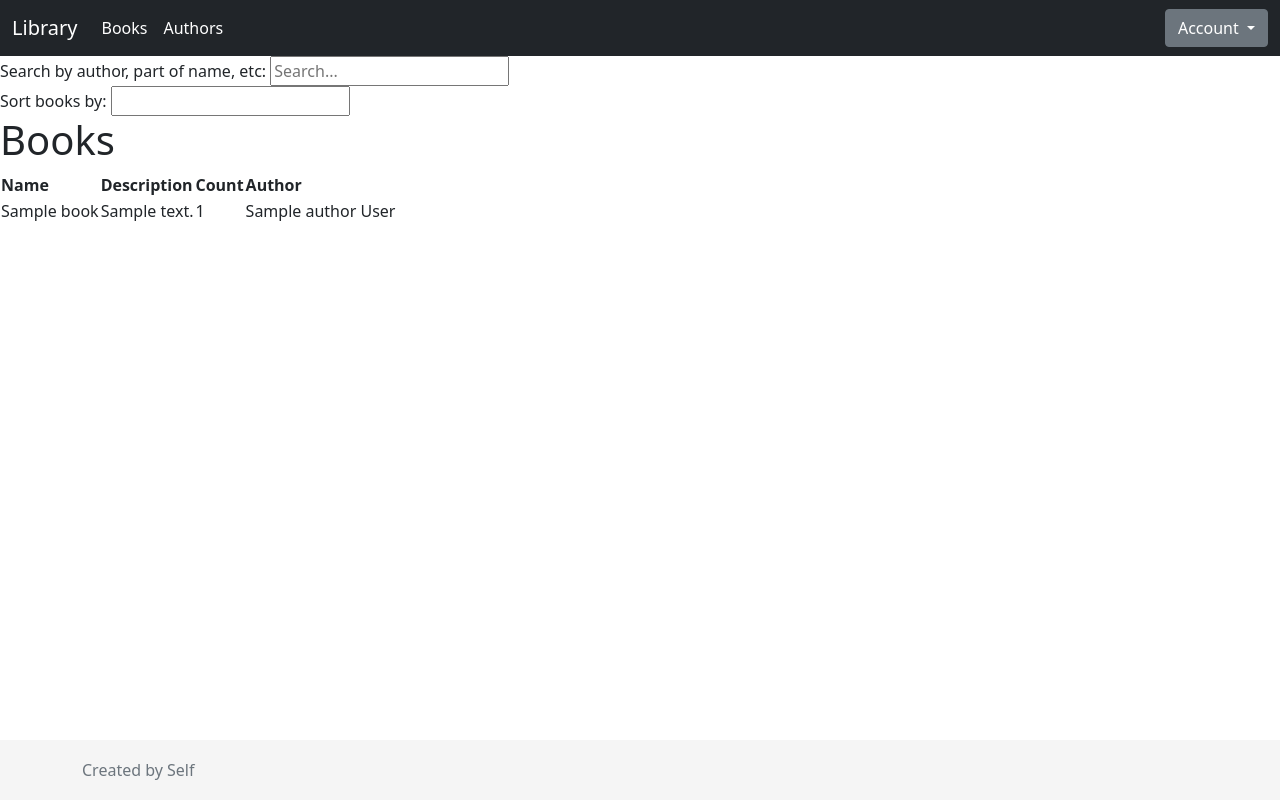
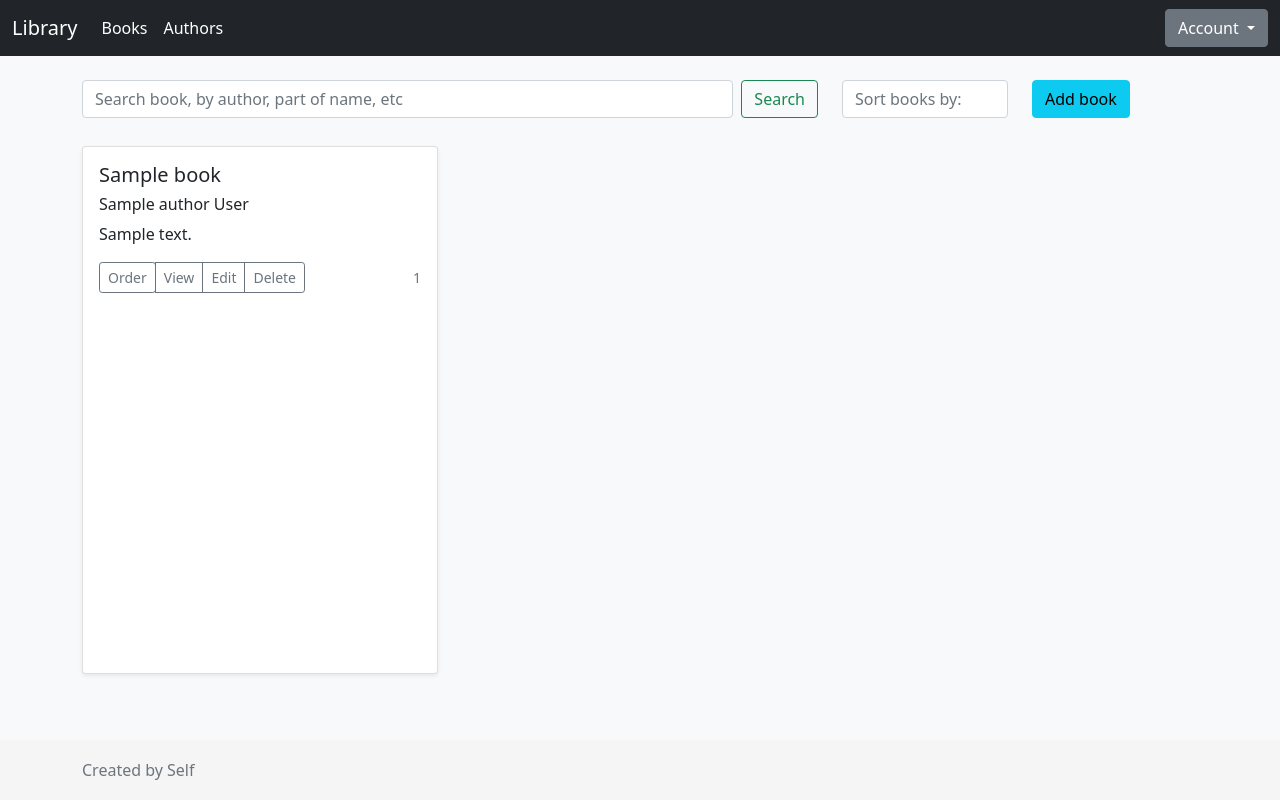
Before and after one commit to self51/Library-Project, a Django app: page /book/ in a window 1280 px wide. Run offline with Django 3.2, Linux system fonts and the light colour scheme; tables that the repository leaves empty hold one stand-in row (values such as "Sample post"); some libraries are stand-ins or nearby versions.

Commit message:
Updated book_list and author_list templates

```diff
--- a/library/templates/book/book_list.html
+++ b/library/templates/book/book_list.html
@@ -1,43 +1,75 @@
-{% extends "base.html" %} &nbsp;{% block content %}
+{% extends "base.html" %}
 
-<form method="GET" id="searchform">
-    <lable for="searchbox">Search by author, part of name, etc:</lable>
-    <input id="searchbox" name="q" type="text" value="{{ request.GET.q }}" placeholder="Search...">
+
+{% block content %}
+
+<header>
+    <style>
+        body {
+            background-color: #F8F9FA;
+        }
+    </style>
+</header>
+
+<div class="album py-4 bg-light">
+    <div class="container">
+          <div class="row">
+                <div class="col-8">
+                    <form class="d-flex" method="GET" id="searchform">
+                        <input class="form-control me-2" id="searchbox" name="q" type="text" value="{{ request.GET.q }}" placeholder="Search book, by author, part of name, etc" aria-label="Search">
+                        <button class="btn btn-outline-success" type="submit">Search</button>
                     </form>
-
+                </div>
+                <div class="col-4">
+                    <div class="row">
+                        <div class="col">
                             <form method="GET" id="sortform">
-    <lable for="choices_list" >Sort books by:</lable>
-    <input list="choices" name="sort_by" id="choices_list">
-    <datalist id="choices">
+                                <input list="choices" name="sort_by" id="choices_list" class="form-control" placeholder="Sort books by:">
+                                <datalist class="" id="choices">
                                     <option value="name(descending)">From A to Z (default)</option>
                                     <option value="name(ascending)">From Z to A</option>
                                     <option value="count(ascending)">From min to max</option>
                                     <option value="count(descending)">From max to min</option>
                                 </datalist>
                             </form>
+                        </div>
+                        <div class="col">
+                            <a class="btn btn-info" href="/book/add" role="button">Add book</a>
+                        </div>
+                    </div>
+                </div>
+          </div>
+    </div>
+</div>
 
-<h1>Books</h1>
-<table>
-    <tr>
-        <th>Name</th>
-        <th>Description</th>
-        <th>Count</th>
-        <th>Author</th>
-    </tr>
+
+<div class="album py-1 bg-light">
+    <div class="container">
+        <div class="row row-cols-1 row-cols-md-2 g-4">
             {% for book in books %}
-    <tr>
-        <td>{{ book.name }}</td>
-        <td>{{ book.description }}</td>
-        <td>{{ book.count }}</td>
+                <div class="col-md-4">
+                    <div class="card mb-4 shadow-sm" style="height: 33rem;">
+                        <div class="card-body">
+                            <h5 class="card-title">{{ book.name }}</h5>
                             {% for author in book.author.all %}
-        <td>{{ author.name }} {{ author.surname }}</td>
+                            <h6 class="card-title">{{ author.name }} {{ author.surname }}</h6>
                             {% endfor %}
-    </tr>
+                            <p class="card-text">{{ book.description }}</p>
+                            <div class="d-flex justify-content-between align-items-center">
+                                <div class="btn-group">
+                                    <form action="." method="post"><a class="btn btn-sm btn-outline-secondary" href="/order/add/{{ book.id }}" role="button" type="submit">Order</a></form>
+                                    <a class="btn btn-sm btn-outline-secondary" href="{{ book.id }}" role="button">View</a>
+                                    <a class="btn btn-sm btn-outline-secondary" href="update/{{ book.id }}" role="button">Edit</a>
+                                    <a class="btn btn-sm btn-outline-secondary" href="delete/{{ book.id }}" role="button">Delete</a>
+                                </div>
+                                <small class="text-muted">{{ book.count }}</small>
+                            </div>
+                        </div>
+                    </div>
+                </div>
             {% endfor %}
-</table>
+        </div>
+    </div>
+</div>
+
 {% endblock content %}
-
-<!--            <form class="d-flex" method="GET" id="searchform">-->
-<!--                <input class="form-control me-2" id="searchbox" name="q" type="text" value="{{ request.GET.q }}" placeholder="Search" aria-label="Search">-->
-<!--                <button class="btn btn-outline-success" type="submit">Search</button>-->
-<!--            </form>-->
```
Also changed, not shown: library/templates/author/author_list.html (+56 -22 lines). Lines whose indentation alone changed are shown as unchanged.
